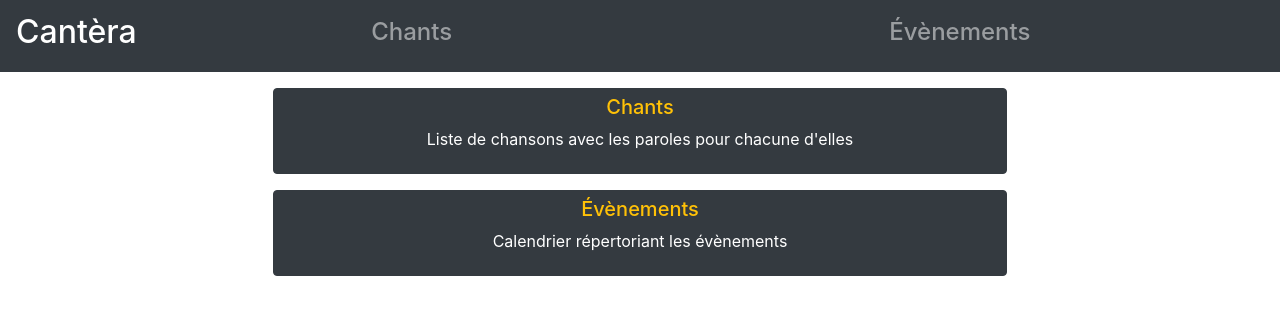
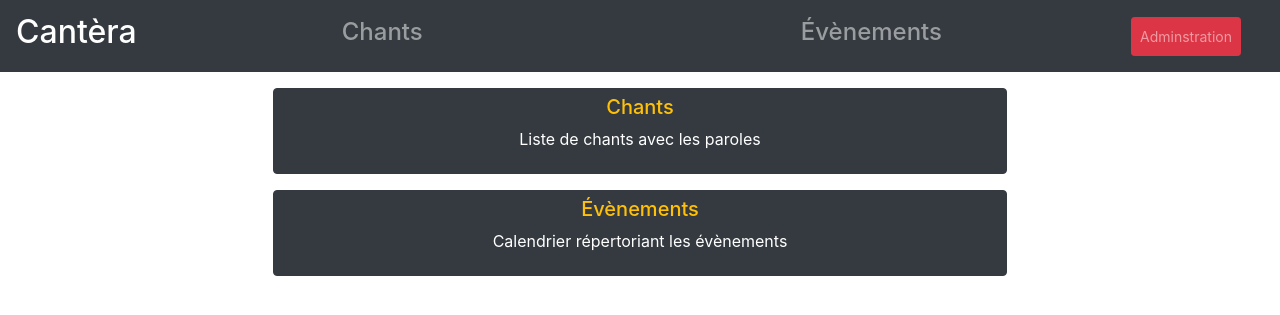
Before and after one commit to JBthePenguin/CanteraSongLyrics, a Django app: page / in a window 1280 px wide. Shown: the top 315 px of the page. Run offline with Django 3.2, Linux system fonts and the light colour scheme; some libraries are stand-ins or nearby versions.

Commit message:
ok for differents users, add a button link to admin site in navbar

```diff
--- a/eventapp/apps.py
+++ b/eventapp/apps.py
@@ -3,4 +3,4 @@ from django.apps import AppConfig
 
 class EventappConfig(AppConfig):
     name = 'eventapp'
-    verbose_name = "Évènements"
+    verbose_name = "Evenements"
--- a/eventapp/templates/eventapp/calendar.html
+++ b/eventapp/templates/eventapp/calendar.html
@@ -35,6 +35,9 @@
                             <div class="card text-dark bg-warning">
                                 <div class="card-header text-left">
                                     {{ event.start_time|date:'D d F Y à H\hi' }}
+                                    {% if event.end_time is not None %}
+                                        <br>au {{ event.end_time|date:'D d F Y à H\hi' }}
+                                    {% endif %}
                                 </div>
                                 <div class="card-body text-white bg-dark text-left">
                                     <h5 class="card-title text-center">{{ event.title }}</h5>
--- a/songapp/templates/songapp/index.html
+++ b/songapp/templates/songapp/index.html
@@ -4,7 +4,7 @@
 
 {% block content %}
 <div class="row mx-1 my-3">
-    <a class="btn btn-dark col-12 col-md-8 mx-auto" href="{% url 'song' %}"><h5 class="text-warning">Chants</h5><p>Liste de chansons avec les paroles pour chacune d'elles</p></a>
+    <a class="btn btn-dark col-12 col-md-8 mx-auto" href="{% url 'song' %}"><h5 class="text-warning">Chants</h5><p>Liste de chants avec les paroles</p></a>
 </div>
 <div class="row mx-1 my-3">
     <a class="btn btn-dark col-12 col-md-8 mx-auto" href="/evenements/{{ month_navbar }}/"><h5 class="text-warning">Évènements</h5><p>Calendrier répertoriant les évènements</p></a>
--- a/songapp/templates/songapp/navbar.html
+++ b/songapp/templates/songapp/navbar.html
@@ -11,6 +11,9 @@
             <li class="nav-item mx-auto">
                 <a class="nav-link {{ event_navbar }}" href="/evenements/{{ month_navbar }}/"><h4>Évènements</h4></a>
             </li>
+            <li class="nav-item mx-right my-auto">
+                <a target="_blank" href="/admin/" class="nav-link btn btn-sm btn-danger mr-2">Adminstration</a>
+            </li>
         </ul>
     </div>
 </nav>
```
Also changed, not shown: README.md.
